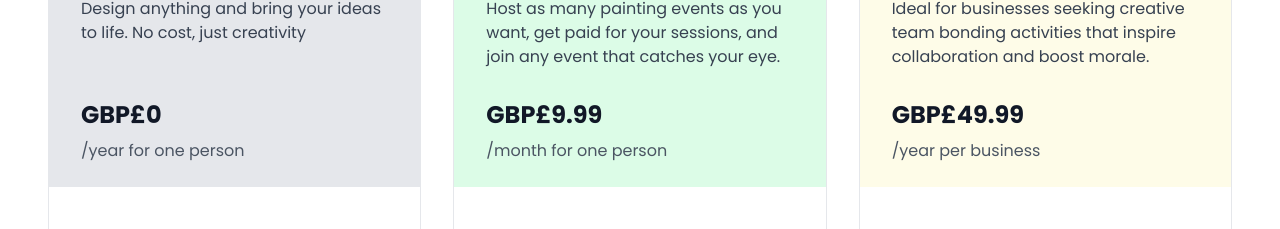
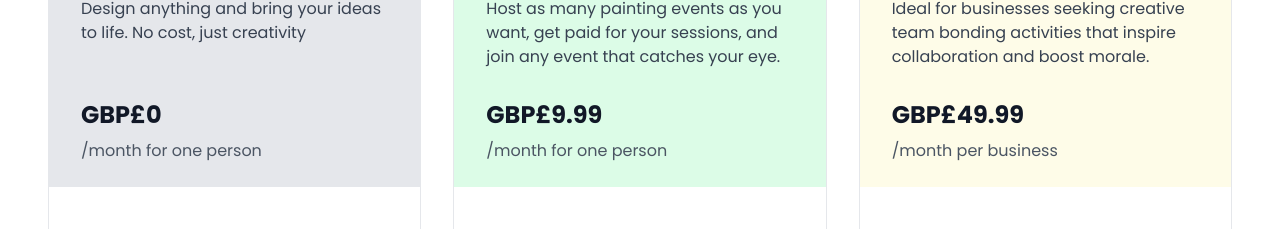
Before and after one commit to thepaintpalteam/paintpal-web, a React (Vite) app: page / in a window 1280 px wide. Shown: the part 5280-5509 px from the top of the page. Built offline with nearby package versions, Linux system fonts and the light colour scheme; no server answers; a web font is replaced by a local one.

Commit message:
Update monthly.tsx

```diff
--- a/src/components/module/pricing/monthly.tsx
+++ b/src/components/module/pricing/monthly.tsx
@@ -8,7 +8,7 @@ const plans = [
     description:
       "Design anything and bring your ideas to life. No cost, just creativity",
     price: "GBP£0",
-    priceDesc: "/year for one person",
+    priceDesc: "/month for one person",
     buttonText: "Get started",
     buttonStyle: "bg-gray-500 text-white",
     bg: "bg-gray-200",
@@ -54,7 +54,7 @@ const plans = [
     name: "PaintPal Advance",
       description: "Ideal for businesses seeking creative team bonding activities that inspire collaboration and boost morale.",
     price: "GBP£49.99",
-    priceDesc: "/year per business",
+    priceDesc: "/month per business",
     buttonText: "Start free trial",
     buttonStyle: "bg-[#5FBF92] text-white hover:bg-[#4AA97D]",
     bg: "bg-yellow-50",
```
